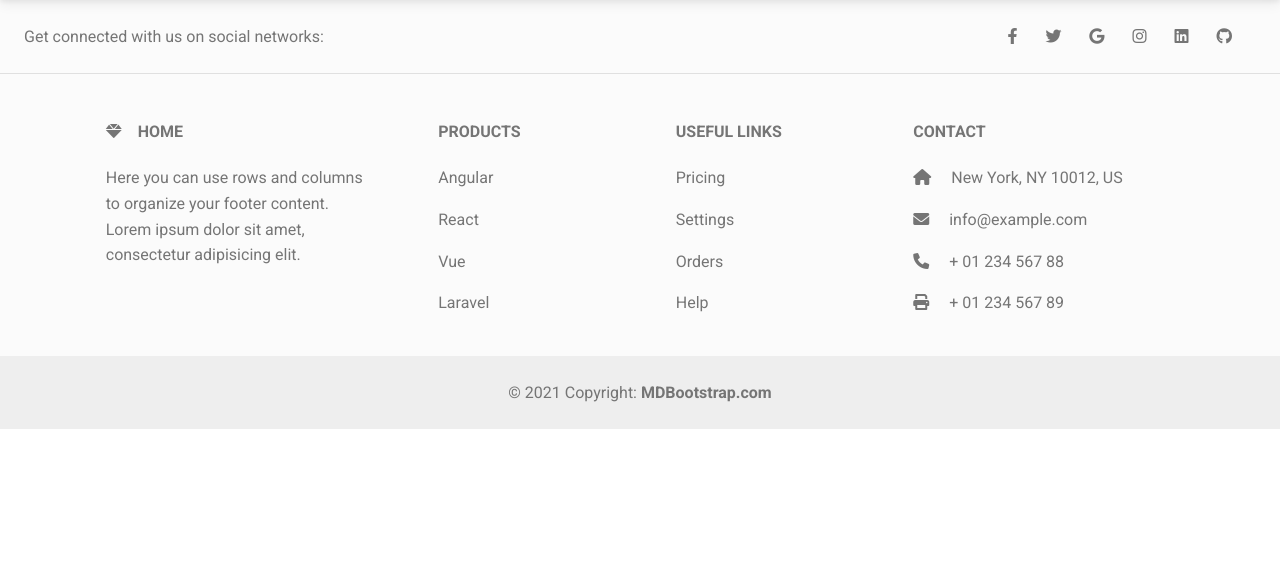
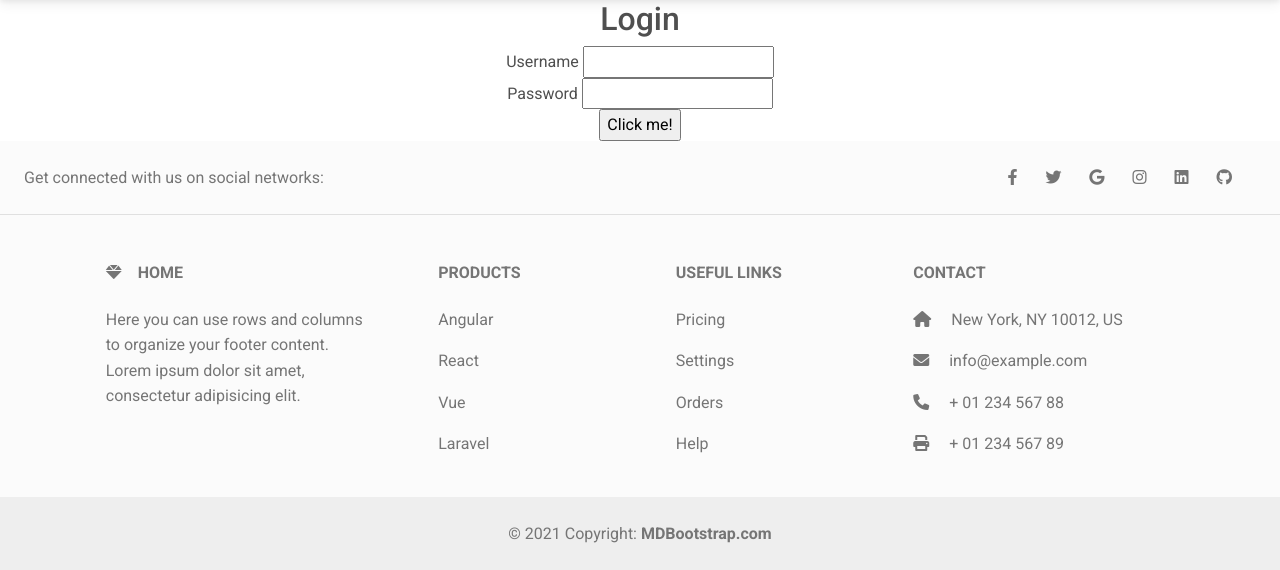
Before and after one commit to Manooonlb/Fantasy-League, a PHP site: page / in a window 1280 px wide. Shown: the part 59-629 px from the top of the page. Run offline with PHP 8.4, Linux system fonts and the light colour scheme; some libraries are stand-ins or nearby versions.

Commit message:
added database connection and login form

```diff
--- /dev/null
+++ b/config.php
@@ -0,0 +1,12 @@
+<?php
+
+define('DB_SERVER', 'localhost');
+define('DB_USERNAME', 'root');
+define('DB_PASSWORD', '');
+define('DB_NAME', 'fantasy_league');
+
+$connection = mysqli_connect(DB_SERVER, DB_USERNAME, DB_PASSWORD, DB_NAME);
+
+if (!$connection) {
+    die("ERREUR : Impossible de se connecter. " . mysqli_connect_error());
+}
--- a/index.php
+++ b/index.php
@@ -15,17 +15,23 @@
 <body>
 
     <?php
+    require('config.php');
     include_once ('nav.php');
 
-    // $userLoggedIn = false;
-
-    // if (!$userLoggedIn) {
-    //     include_once('connexion.php');
-    // } else {
-    //     include_once('profile_view.php');
-    // }
+    ?>
+    <main class="text-center">
+    <?php
+    if (!isset($_SESSION['username'])) {
+        include_once('login.php');
+    }
+    else {
+        include_once('landing_page.php');
+    }
+    ?>
+    </main>
 
 
+    <?php
     include_once('footer.php');
     ?>
 
--- /dev/null
+++ b/login.php
@@ -0,0 +1,12 @@
+<form>
+    <h2>Login</h2>
+    <div class="form-group">
+        <label name="username">Username</label>
+        <input type="text" name="username" required>
+    </div>
+    <div class="form-group">
+        <label name="password">Password</label>
+        <input type="password" name="password" required>
+    </div>
+    <input type="submit" value="Click me!">
+</form>
```
